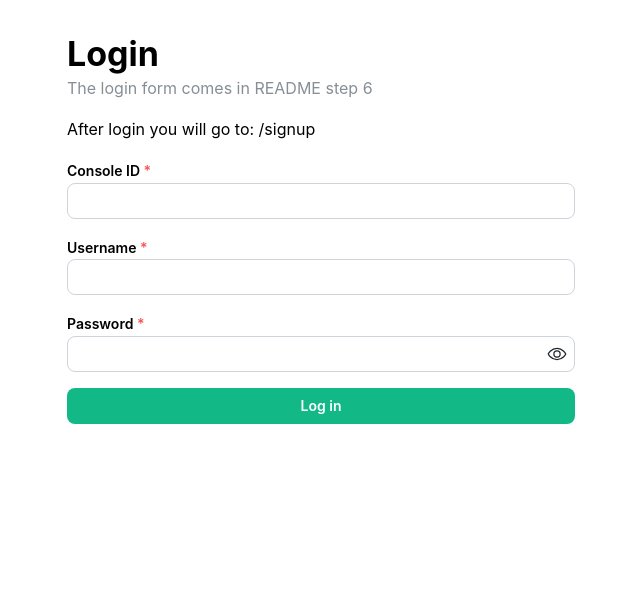
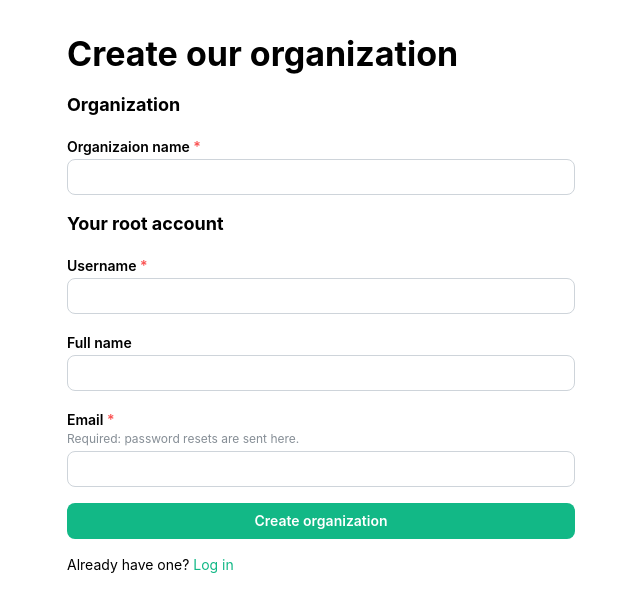
Before and after one commit to jahid-csedu/iam-forntend, a React (Vite) app in the folder apps/console/: page /signup in a window 1280 px wide. Before the commit this address led to /login. Shown: the top 612 px of the page, without its empty margins (319-959 px from the left). Built offline with nearby package versions, Linux system fonts and the light colour scheme; no server answers.

Commit message:
Signup page with basic validation (lesson 5.7)

```diff
--- a/apps/console/src/App.tsx
+++ b/apps/console/src/App.tsx
@@ -7,6 +7,7 @@ import UsersPage from './pages/UsersPage'
 import NotFoundPage from './pages/NotFoundPage'
 import LoginPage from './pages/LoginPage'
 import UserDetailPage from './pages/UserDetailPage'
+import SignupPage from './pages/SignupPage'
 
 function App() {
   return (
@@ -15,6 +16,7 @@ function App() {
       <Route element={<RequireAnonymous />}>
         <Route path="/login" element={<LoginPage key="login" />} />
         <Route path="/login/:clientId" element={<LoginPage key="login-with-id" />} />
+        <Route path="/signup" element={<SignupPage />} />
       </Route>
       <Route path="/" element={<Navigate to="/dashboard" replace />} />
 
--- a/apps/console/src/pages/LoginPage.tsx
+++ b/apps/console/src/pages/LoginPage.tsx
@@ -107,6 +107,12 @@ function LoginPage() {
                         </Alert>
                     )}
                     <Button type="submit" loading={isSubmitting}>Log in</Button>
+                    <Text size="sm">
+                        New here? {' '}
+                        <Anchor component={Link} to="/signup">
+                            Create an organization
+                        </Anchor>
+                    </Text>
                 </Stack>
             </form>
         </Container>
--- /dev/null
+++ b/apps/console/src/pages/SignupPage.tsx
@@ -0,0 +1,69 @@
+import { Anchor, Button, Container, Stack, Text, TextInput, Title } from "@mantine/core";
+import { Link } from "react-router";
+import { useForm } from "react-hook-form";
+import { z } from "zod";
+import { zodResolver } from "@hookform/resolvers/zod";
+
+const signupSchema = z.object({
+    tenantName: z.string().trim().min(1, 'Organization name is required'),
+    username: z.string().trim().min(1, 'Username is required'),
+    fullName: z.string(),
+    email: z.email('Enter a valid email address'),
+})
+
+type SignupFormValues = z.infer<typeof signupSchema>
+
+function SignupPage() {
+    const {
+        register,
+        handleSubmit,
+        formState: { errors }
+    } = useForm<SignupFormValues>({ resolver: zodResolver(signupSchema) })
+
+    const onSubmit = (values: SignupFormValues) => {
+        console.log(values)
+    }
+
+    return (
+        <Container size="xs" py="xl">
+            <title>Create your organization - IAM Console</title>
+            <Title order={1}>Create our organization</Title>
+            <form onSubmit={handleSubmit(onSubmit)}>
+                <Stack mt="md">
+                    <Title order={4}>Organization</Title>
+                    <TextInput
+                        label="Organizaion name"
+                        withAsterisk
+                        error={errors.tenantName?.message}
+                        {...register('tenantName')}
+                    />
+                    <Title order={4}>Your root account</Title>
+                    <TextInput
+                        label="Username"
+                        withAsterisk
+                        error={errors.username?.message}
+                        {...register('username')}
+                    />
+                    <TextInput label="Full name" {...register('fullName')} />
+                    <TextInput
+                        label="Email"
+                        description="Required: password resets are sent here." // grey hint under the label (README mockup)
+                        withAsterisk
+                        error={errors.email?.message}
+                        {...register('email')}
+                    />
+
+                    <Button type="submit">Create organization</Button>
+                    <Text size="sm">
+                        Already have one? {' '}
+                        <Anchor component={Link} to="/login">
+                            Log in
+                        </Anchor>
+                    </Text>
+                </Stack>
+            </form>
+        </Container>
+    )
+}
+
+export default SignupPage
```
Also changed, not shown: 1 other file (tests, documents, lock files or other folders).
